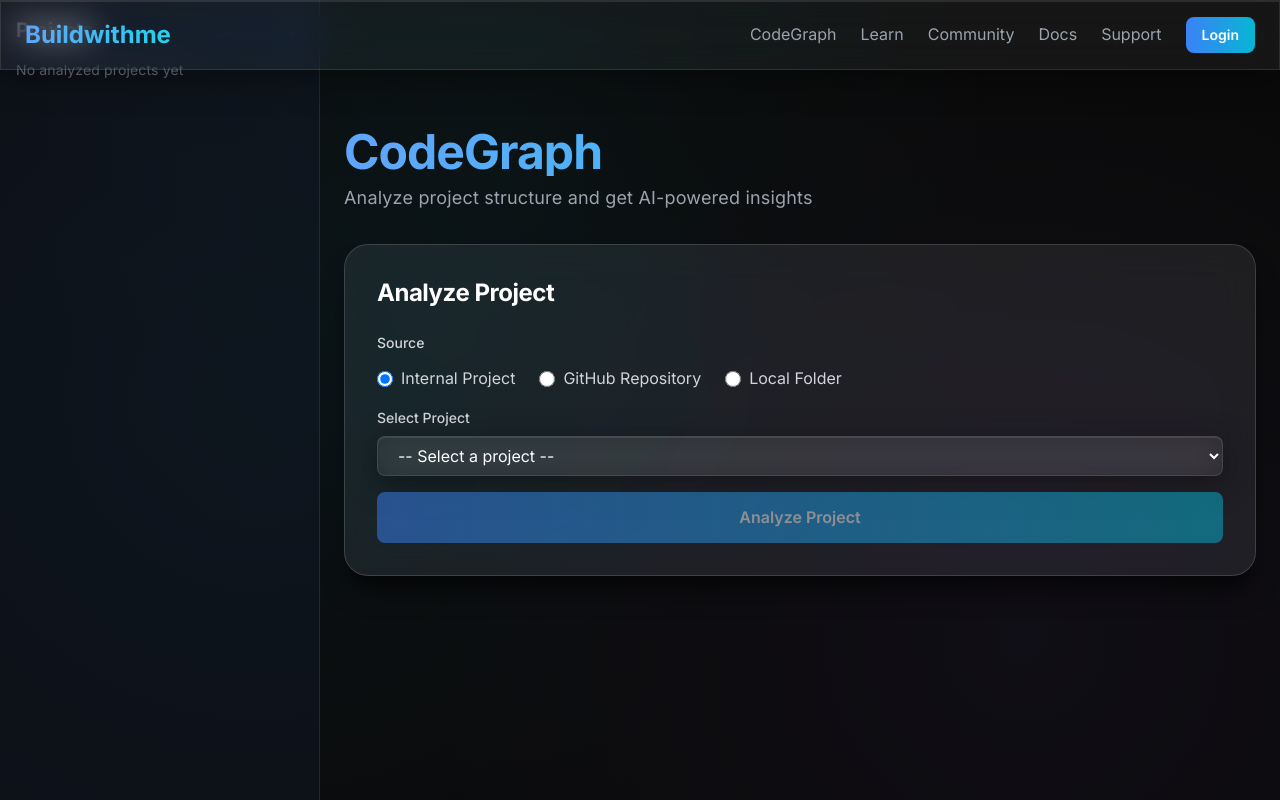
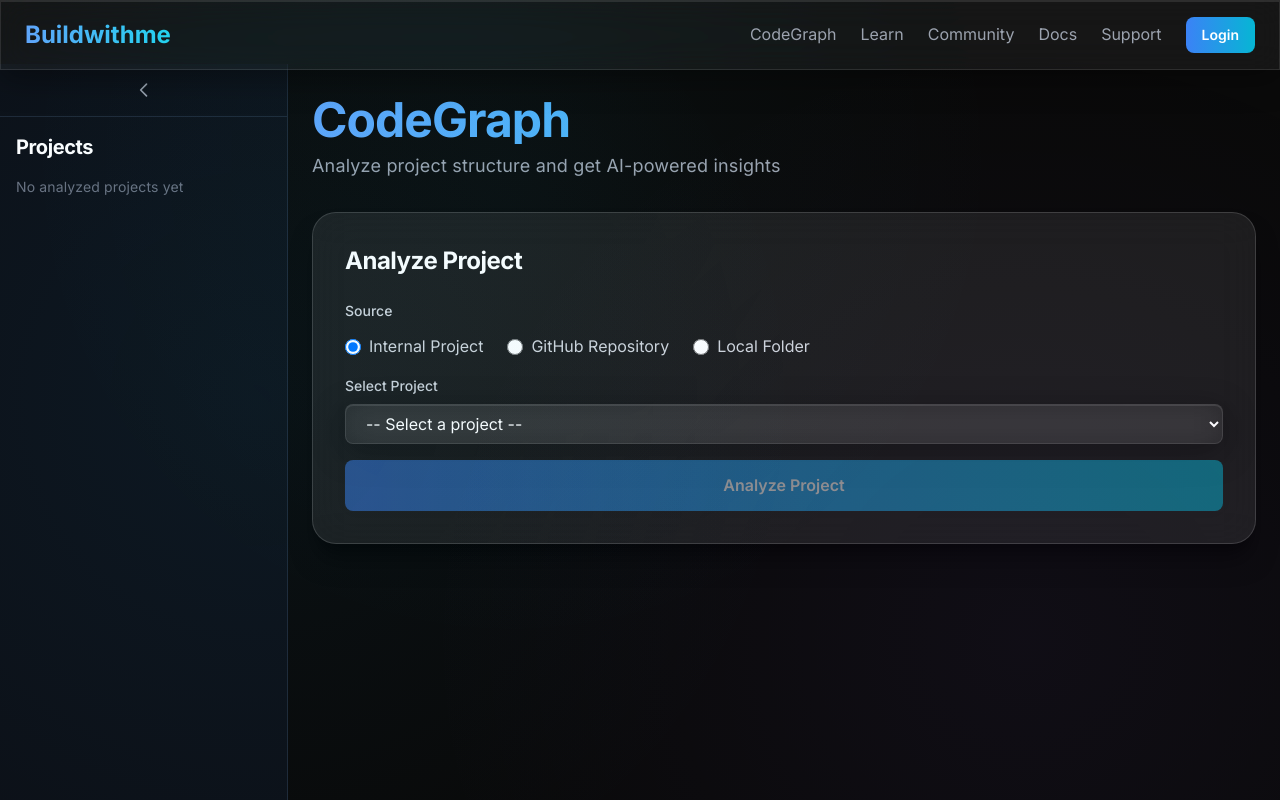
Before and after one commit to shiivaniiix/Buildwithme, a Next.js app: page /CodeGraph in a window 1280 px wide. Built offline with nearby package versions, Linux system fonts and the light colour scheme.

Commit message:
still working on that issue

```diff
--- a/app/CodeGraph/page.tsx
+++ b/app/CodeGraph/page.tsx
@@ -4,7 +4,7 @@
 import type { CodeGraph } from "@/lib/codegraph/graphTypes";
 import { getSortedProjects, type Project } from "@/lib/projects";
 import { getProjectFiles } from "@/lib/projectFiles";
-import { getAnalysisByProjectId, saveAnalysis } from "@/lib/codegraph/analysisStore";
+import { getAnalyses, getAnalysisByProjectId, saveAnalysis } from "@/lib/codegraph/analysisStore";
 import type { ProjectAnalysis } from "@/lib/codegraph/analysisStore";
 import { getSessionsByAnalysisId, createChatSession, getMessagesBySessionId, addMessage } from "@/lib/codegraph/chatStore";
 import type { ChatSession } from "@/lib/codegraph/chatStore";
@@ -47,15 +47,19 @@
   useEffect(() => {
     const loadedProjects = getSortedProjects();
     setProjects(loadedProjects);
-    const loadedAnalyses = getAnalysisByProjectId ? (() => {
-      const allAnalyses: ProjectAnalysis[] = [];
-      loadedProjects.forEach(project => {
-        const analysis = getAnalysisByProjectId(project.id);
-        if (analysis) allAnalyses.push(analysis);
+
+    // Load all analyses for current user
+    const loadedAnalyses = getAnalyses();
+    console.log("Loaded analyses:", loadedAnalyses);
+    setAnalyses(loadedAnalyses);
+
+    // Load sessions for all analyses
+    const allSessions: ChatSession[] = [];
+    loadedAnalyses.forEach(analysis => {
+      const analysisSessions = getSessionsByAnalysisId(analysis.id);
+      allSessions.push(...analysisSessions);
     });
-      return allAnalyses;
-    })() : [];
-    setAnalyses(loadedAnalyses);
+    setSessions(allSessions);
   }, []);
 
   const handleSourceChange = (source: SourceType) => {
@@ -289,8 +293,11 @@
 
       // Save analysis after explanation is complete
       if (summary && architectureExplanation && technologies.length > 0) {
+        const displayName = getDisplayName(projectIdForAnalysis, sourceType, githubUrl, projects.find(p => p.id === projectIdForAnalysis));
         const savedAnalysis = saveAnalysis({
           projectId: projectIdForAnalysis,
+          displayName,
+          sourceType,
           fileGraph: data.graph,
           fileSummaries: data.fileSummaries || {},
           technologies,
@@ -299,9 +306,16 @@
         });
         setCurrentAnalysis(savedAnalysis);
 
+        // Refresh analyses list
+        const refreshedAnalyses = getAnalyses();
+        setAnalyses(refreshedAnalyses);
+
         // Load sessions
         const analysisSessions = getSessionsByAnalysisId(savedAnalysis.id);
-        setSessions(analysisSessions);
+        setSessions(prev => {
+          const existing = prev.filter(s => s.projectAnalysisId !== savedAnalysis.id);
+          return [...existing, ...analysisSessions];
+        });
       }
     } catch (error) {
       setAnalysisError(error instanceof Error ? error.message : "Unknown error");
@@ -340,8 +354,12 @@
 
       // Save analysis if we have all data
       if (currentProjectId && graph && data.summary && data.architectureExplanation) {
+        const project = projects.find(p => p.id === currentProjectId);
+        const displayName = getDisplayName(currentProjectId, sourceType, githubUrl, project);
         const savedAnalysis = saveAnalysis({
           projectId: currentProjectId,
+          displayName,
+          sourceType,
           fileGraph: graph,
           fileSummaries: fileSummaries || {},
           technologies: data.technologies || [],
@@ -350,9 +368,16 @@
         });
         setCurrentAnalysis(savedAnalysis);
 
+        // Refresh analyses list
+        const refreshedAnalyses = getAnalyses();
+        setAnalyses(refreshedAnalyses);
+
         // Load sessions
         const analysisSessions = getSessionsByAnalysisId(savedAnalysis.id);
-        setSessions(analysisSessions);
+        setSessions(prev => {
+          const existing = prev.filter(s => s.projectAnalysisId !== savedAnalysis.id);
+          return [...existing, ...analysisSessions];
+        });
       }
     } catch (error) {
       setExplainError(error instanceof Error ? error.message : "Unknown error");
@@ -473,6 +498,26 @@
     }
   };
 
+  // Helper function to extract display name from different sources
+  const getDisplayName = (projectId: string, sourceType: SourceType, githubUrl?: string, project?: Project): string => {
+    if (sourceType === "internal" && project) {
+      return project.name;
+    } else if (sourceType === "github" && githubUrl) {
+      // Extract repo name from GitHub URL
+      // Example: https://github.com/shiivaniiix/tic-tac-toe -> tic-tac-toe
+      const match = githubUrl.match(/github\.com\/[^\/]+\/([^\/]+)/);
+      if (match && match[1]) {
+        return match[1].replace(/\.git$/, "");
+      }
+      return projectId;
+    } else if (sourceType === "local") {
+      // For local folders, use the projectId (which contains timestamp)
+      // In a real implementation, we'd extract folder name from FileList
+      return "Local Folder";
+    }
+    return projectId;
+  };
+
   // Build structure tree from graph
   const buildStructureTree = () => {
     if (!graph) return null;
@@ -529,19 +574,34 @@
   };
 
   return (
-    <main className="min-h-screen code-pattern relative">
-      <div className="relative z-10 flex">
+    <main className="min-h-screen code-pattern relative pt-16">
+      <div className="flex h-[calc(100vh-4rem)]">
         {/* Sidebar */}
-        <div className={`${sidebarOpen ? "w-80" : "w-0"} transition-all duration-300 overflow-hidden border-r border-gray-800 bg-gray-900/50`}>
-          <div className="h-screen overflow-y-auto p-4 space-y-4">
-            <div className="flex items-center justify-between mb-4">
-              <h2 className="text-xl font-bold text-white">Projects</h2>
+        <div className={`${sidebarOpen ? "w-72" : "w-14"} transition-all duration-300 border-r border-gray-800 bg-gray-900/50 relative flex flex-col`}>
+          {/* Toggle Button - Always Visible */}
+          <div className="flex-shrink-0 p-2 border-b border-gray-800">
             <button
               onClick={() => setSidebarOpen(!sidebarOpen)}
-                className="text-gray-400 hover:text-white"
+              className="w-full p-2 text-gray-400 hover:text-white hover:bg-gray-800/50 rounded transition-colors flex items-center justify-center"
+              title={sidebarOpen ? "Collapse sidebar" : "Expand sidebar"}
             >
-                {sidebarOpen ? "←" : "→"}
+              {sidebarOpen ? (
+                <svg className="w-5 h-5" fill="none" stroke="currentColor" viewBox="0 0 24 24">
+                  <path strokeLinecap="round" strokeLinejoin="round" strokeWidth={2} d="M15 19l-7-7 7-7" />
+                </svg>
+              ) : (
+                <svg className="w-5 h-5" fill="none" stroke="currentColor" viewBox="0 0 24 24">
+                  <path strokeLinecap="round" strokeLinejoin="round" strokeWidth={2} d="M9 5l7 7-7 7" />
+                </svg>
+              )}
             </button>
+          </div>
+
+          {/* Sidebar Content */}
+          {sidebarOpen && (
+            <div className="flex-1 overflow-y-auto p-4 space-y-4">
+              <div className="mb-4">
+                <h2 className="text-xl font-bold text-white">Projects</h2>
               </div>
 
               {analyses.length === 0 ? (
@@ -551,9 +611,11 @@
                   {analyses.map(analysis => {
                     const project = projects.find(p => p.id === analysis.projectId);
                     const projectSessions = sessions.filter(s => s.projectAnalysisId === analysis.id);
+                    // Use displayName with fallback
+                    const displayName = analysis.displayName || project?.name || analysis.projectId;
                     return (
                       <div key={analysis.id} className="glass rounded-lg p-3 border border-gray-700">
-                      <div className="font-semibold text-white text-sm mb-2">{project?.name || analysis.projectId}</div>
+                        <div className="font-semibold text-white text-sm mb-2">{displayName}</div>
                         <button
                           onClick={() => {
                             if (project) handleProjectSelect(project.id);
@@ -597,10 +659,12 @@
                 </div>
               )}
             </div>
+          )}
         </div>
 
         {/* Main Content */}
-        <div className="flex-1 max-w-7xl mx-auto px-6 py-32">
+        <div className="flex-1 overflow-y-auto">
+          <div className="max-w-7xl mx-auto px-6 py-8">
             <header className="mb-8">
               <h1 className="text-4xl md:text-5xl font-bold mb-2 bg-gradient-to-r from-blue-400 to-cyan-400 bg-clip-text text-transparent">CodeGraph</h1>
               <p className="text-gray-400 text-lg">Analyze project structure and get AI-powered insights</p>
@@ -840,6 +904,7 @@
             </div>
           </div>
         </div>
+      </div>
     </main>
   );
 }
--- a/lib/codegraph/analysisStore.ts
+++ b/lib/codegraph/analysisStore.ts
@@ -55,6 +55,12 @@
  * Save or update analysis
  */
 export function saveAnalysis(analysis: Omit<ProjectAnalysis, "id" | "userId" | "createdAt" | "updatedAt">): ProjectAnalysis {
+  // Ensure displayName and sourceType are provided (backward compatibility)
+  const analysisWithDefaults = {
+    ...analysis,
+    displayName: analysis.displayName || analysis.projectId,
+    sourceType: analysis.sourceType || "internal",
+  };
   if (typeof window === "undefined") {
     throw new Error("Cannot save analysis on server side");
   }
@@ -75,7 +81,7 @@
     // Update existing
     savedAnalysis = {
       ...allAnalyses[existingIndex],
-      ...analysis,
+      ...analysisWithDefaults,
       userId,
       updatedAt: now,
     };
@@ -84,7 +90,7 @@
     // Create new
     savedAnalysis = {
       id: `analysis-${now}`,
-      ...analysis,
+      ...analysisWithDefaults,
       userId,
       createdAt: now,
       updatedAt: now,
--- a/lib/codegraph/models.ts
+++ b/lib/codegraph/models.ts
@@ -14,6 +14,8 @@
   id: string;
   projectId: string;
   userId: string;
+  displayName: string; // User-friendly project name
+  sourceType: "github" | "local" | "internal"; // Source of the project
   fileGraph: CodeGraph; // Full graph structure
   fileSummaries: Record<string, string>; // File path -> content summary
   technologies: Array<{ name: string; description: string; deepLink: string }>;
```
Lines whose indentation alone changed are shown as unchanged.
